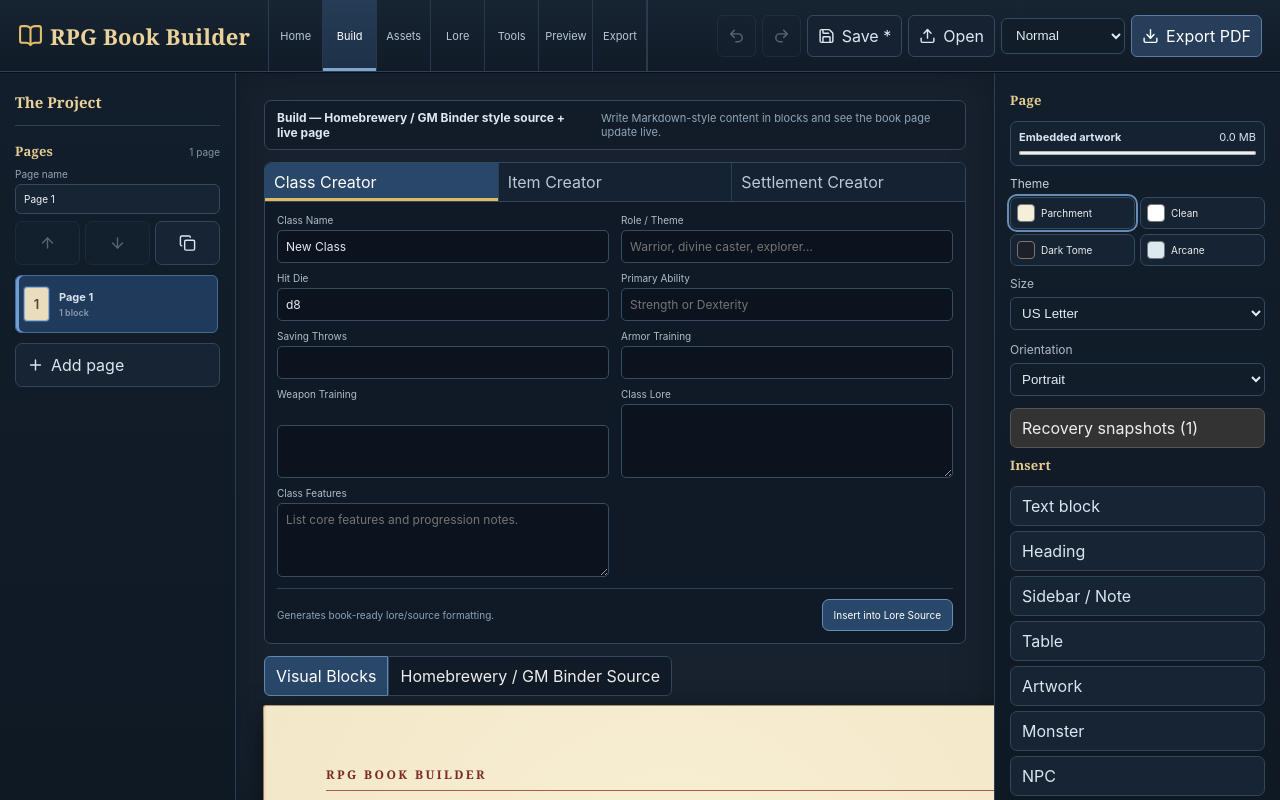
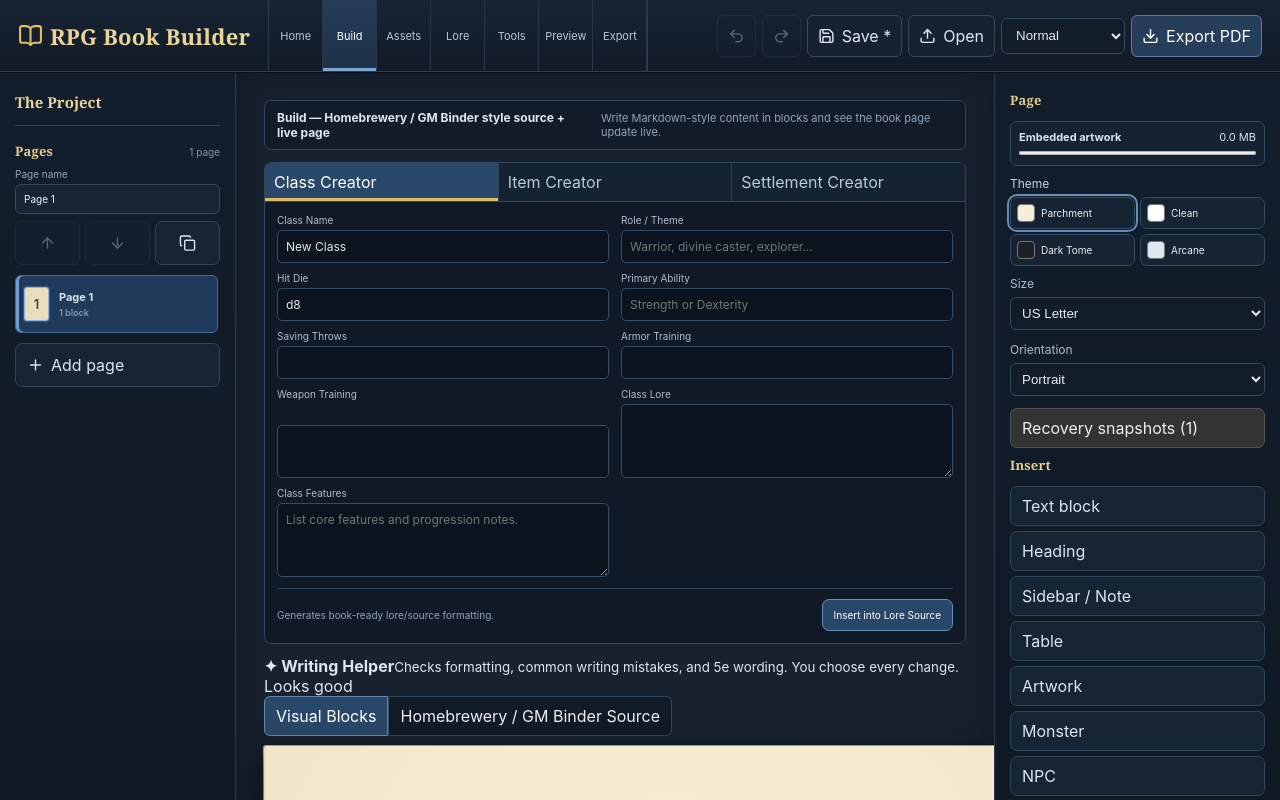
Before and after one commit to siller94-art/RPG-Book-Builder, a React (Vite) app: page / in a window 1280 px wide. Built offline with nearby package versions, Linux system fonts and the light colour scheme.

Commit message:
Integrate writing helper into Build

```diff
--- a/src/main.tsx
+++ b/src/main.tsx
@@ -1,7 +1,7 @@
 import React,{useEffect,useRef,useState}from'react';import{createRoot}from'react-dom/client';import{ArrowDown,ArrowUp,BookOpen,Copy,Download,Image as ImageIcon,Plus,Redo2,Save,Trash2,Undo2,Upload}from'lucide-react';import'./styles.css';
 import{isTauri}from'@tauri-apps/api/core';import{open as openDialog,save as saveDialog}from'@tauri-apps/plugin-dialog';import{readTextFile,writeTextFile}from'@tauri-apps/plugin-fs';
 import type{DocumentBlock,Project,StatblockKind}from'./model/types';import{activePage,cloneProject,createImageBlock,createPage,createProject,createStatblock,createTextBlock}from'./model/project';import{commit as commitHistory,createHistory,redo as redoHistory,undo as undoHistory,type HistoryState}from'./model/history';import{autosave,createRecoverySnapshot,listRecoverySnapshots,loadAutosave,parseProject,serializeProject}from'./storage/projectStorage';
-import{parseBrewSource,renderBrewMarkdown,safeBrewCss,sourceToPlainText}from'./source/brewSource';import PageNavigator from'./components/PageNavigator';import LoreCreators from'./components/LoreCreators';
+import{parseBrewSource,renderBrewMarkdown,safeBrewCss,sourceToPlainText}from'./source/brewSource';import PageNavigator from'./components/PageNavigator';import LoreCreators from'./components/LoreCreators';import WritingHelper from'./components/WritingHelper';
 
 function migrateLegacy():Project|null{try{const raw=localStorage.getItem('rpg-book-builder');if(!raw)return null;const old=JSON.parse(raw);if(!Array.isArray(old.pages)||!old.pages.length)return null;const p=createProject();p.title=old.title||p.title;p.pages=old.pages.map((page:any,i:number)=>({id:page.id||crypto.randomUUID(),name:`Page ${i+1}`,blocks:(page.blocks||[]).map((b:any):DocumentBlock=>b.kind==='image'?createImageBlock(b.image||'',b.title||'Artwork'):b.kind==='statblock'?{...createStatblock('custom'),id:b.id||crypto.randomUUID(),title:b.title||'New Creature',body:b.body||''}:{...createTextBlock(),id:b.id||crypto.randomUUID(),title:b.title||'New Section',body:b.body||''})}));p.activePageId=old.activePage&&p.pages.some(x=>x.id===old.activePage)?old.activePage:p.pages[0].id;return p}catch{return null}}
 function App(){
@@ -41,7 +41,7 @@ function App(){
  const image=(f?:File,replaceId?:string)=>{if(!f||!f.type.startsWith('image/'))return;const r=new FileReader();r.onload=()=>{const im=new Image();im.onload=()=>{const max=1800,scale=Math.min(1,max/Math.max(im.width,im.height)),canvas=document.createElement('canvas');canvas.width=Math.round(im.width*scale);canvas.height=Math.round(im.height*scale);canvas.getContext('2d')!.drawImage(im,0,0,canvas.width,canvas.height);const keepPng=f.type==='image/png'&&f.size<1500000,src=canvas.toDataURL(keepPng?'image/png':'image/jpeg',.82),storedBytes=Math.round((src.length-src.indexOf(',')-1)*.75);change(p=>{if(replaceId){const b=activePage(p).blocks.find(x=>x.id===replaceId);if(b?.kind==='image'){b.src=src;b.alt=f.name;b.title=f.name;b.originalBytes=f.size;b.storedBytes=storedBytes;return}}const b=createImageBlock(src,f.name);b.originalBytes=f.size;b.storedBytes=storedBytes;activePage(p).blocks.push(b)})};im.src=String(r.result)};r.readAsDataURL(f)};
  return <div className={'app workspace-'+workspace}><header><b><BookOpen/> RPG Book Builder</b><div className="workspaceNav">{(['home','build','assets','lore','tools','preview','export'] as const).map(x=><button key={x} className={workspace===x?'active':''} onClick={()=>setWorkspace(x)}>{x[0].toUpperCase()+x.slice(1)}</button>)}</div><input className="projectTitle" value={project.title} onChange={e=>change(p=>{p.title=e.target.value})}/><nav><button title="Undo" disabled={!history.past.length} onClick={undo}><Undo2/></button><button title="Redo" disabled={!history.future.length} onClick={redo}><Redo2/></button><button onClick={()=>save()}><Save/> Save{dirty?' *':''}</button>{isTauri()&&<button onClick={()=>save(true)}>Save As</button>}<button onClick={()=>isTauri()?openNative():fileRef.current?.click()}><Upload/> Open</button><select className="quality" value={pdfQuality} onChange={e=>setPdfQuality(e.target.value as typeof pdfQuality)} title="PDF image quality"><option value="print">Print Quality</option><option value="normal">Normal</option><option value="small">Small File</option><option value="tiny">Tiny / Sharing</option></select><button className="primary" onClick={exportPdf}><Download/> Export PDF</button></nav></header>
  <PageNavigator pages={project.pages} activePageId={project.activePageId} heading={workspace==='lore'?'Lore Chapters':'Pages'} onSelect={id=>change(p=>{p.activePageId=id})} onRename={name=>change(p=>{activePage(p).name=name})} onMove={movePage} onDuplicate={duplicatePage} onAdd={()=>change(p=>{const q=createPage(`Page ${p.pages.length+1}`);p.pages.push(q);p.activePageId=q.id})} onDelete={()=>change(p=>{const i=p.pages.findIndex(x=>x.id===p.activePageId);p.pages=p.pages.filter(x=>x.id!==p.activePageId);p.activePageId=p.pages[Math.min(i,p.pages.length-1)].id})}/>
- <main><div className="workspaceBanner"><b>{workspace==='build'?'Build — Homebrewery / GM Binder style source + live page':workspace[0].toUpperCase()+workspace.slice(1)}</b><span>{workspace==='build'?'Write Markdown-style content in blocks and see the book page update live.':''}</span></div>{workspace==='build'&&<LoreCreators onInsert={template=>{setBrewSource(s=>s+template);setSourceMode(true)}}/>}{workspace==='build'&&<div className="sourceModeBar"><button className={!sourceMode?'active':''} onClick={()=>setSourceMode(false)}>Visual Blocks</button><button className={sourceMode?'active':''} onClick={()=>setSourceMode(true)}>Homebrewery / GM Binder Source</button></div>}{workspace==='build'&&sourceMode&&<section className="sourceWorkspace"><div><div className="sourceHeading"><h3>Source</h3><span>Input Helper</span></div><div className="inputHelper">
+ <main><div className="workspaceBanner"><b>{workspace==='build'?'Build — Homebrewery / GM Binder style source + live page':workspace[0].toUpperCase()+workspace.slice(1)}</b><span>{workspace==='build'?'Write Markdown-style content in blocks and see the book page update live.':''}</span></div>{workspace==='build'&&<LoreCreators onInsert={template=>{setBrewSource(s=>s+template);setSourceMode(true)}}/>}{workspace==='build'&&<WritingHelper source={brewSource} onChange={v=>{setBrewSource(v);setSourceMode(true)}}/>}{workspace==='build'&&<div className="sourceModeBar"><button className={!sourceMode?'active':''} onClick={()=>setSourceMode(false)}>Visual Blocks</button><button className={sourceMode?'active':''} onClick={()=>setSourceMode(true)}>Homebrewery / GM Binder Source</button></div>}{workspace==='build'&&sourceMode&&<section className="sourceWorkspace"><div><div className="sourceHeading"><h3>Source</h3><span>Input Helper</span></div><div className="inputHelper">
 <button title="Heading" onClick={()=>insertSource('## ','','Heading')}>H2</button>
 <button title="Bold" onClick={()=>insertSource('**','**','bold text')}><b>B</b></button>
 <button title="Italic" onClick={()=>insertSource('*','*','italic text')}><i>I</i></button>
```
